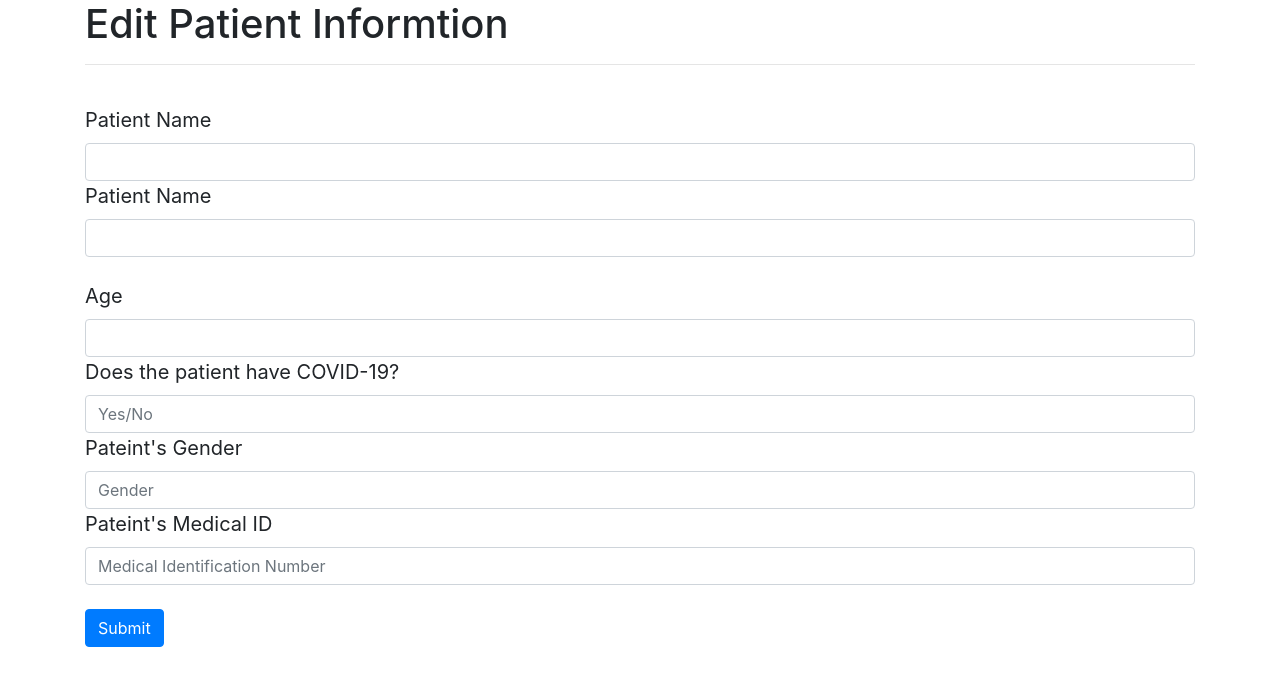
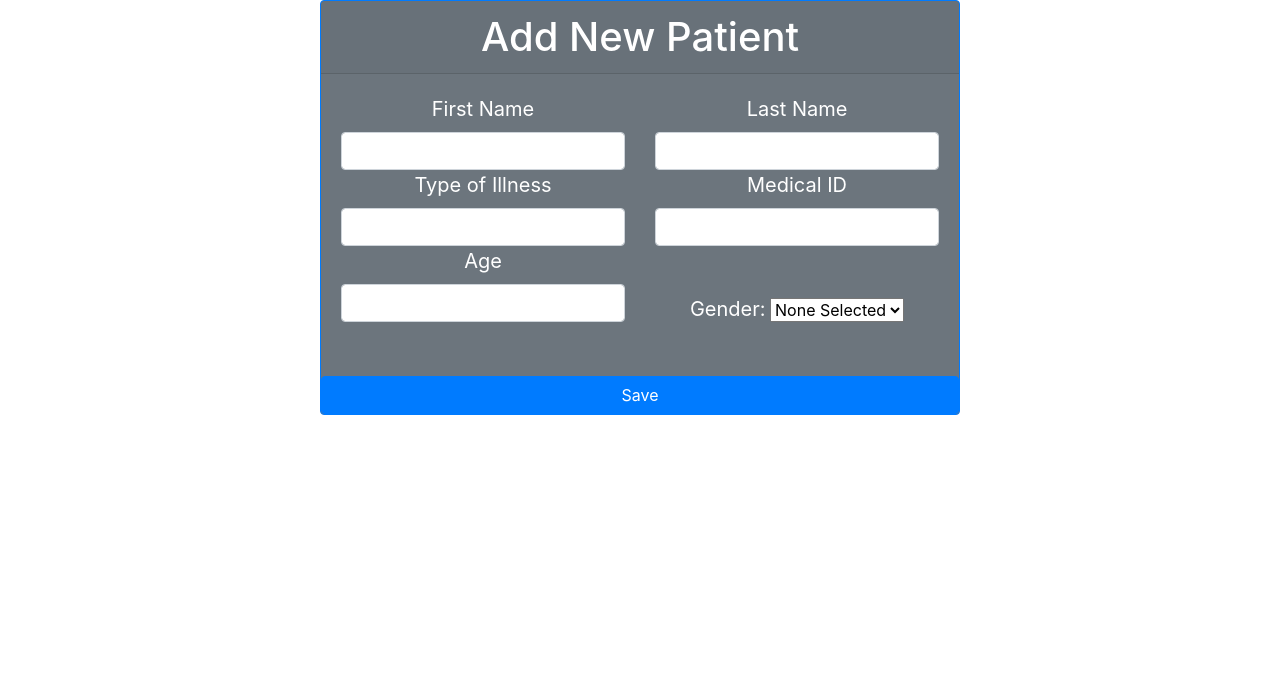
Before and after one commit to natelincyber/hospital_management_tool, a Flask app: page /see_patients/edit/4 in a window 1280 px wide. Shown: the part 101-787 px from the top of the page. Run offline with Flask 2, Linux system fonts and the light colour scheme; data comes from the database, SQL or seed files in the repository; both versions use the stored data as it was after the commit; some libraries are stand-ins or nearby versions.

Commit message:
modified:   Templates/edit.html 	modified:   Templates/new_patient_form.html 	modified:   Templates/see_patients.html

```diff
--- a/Templates/edit.html
+++ b/Templates/edit.html
@@ -1,79 +1,102 @@
 {% extends 'base.html' %}
-
-{% block title %}Edit Patient Info{% endblock %}
 
 {% block head %}
 
 <style>
+.card{
+    margin: auto;
+    float: none;
+    margin-bottom: 10px;
+}
 </style>
 
 {% endblock %}
 
+{% block title %}New Patient{% endblock %}
+
 {% block body %}
-    <div class="container">
-        <h1>Edit Patient Informtion</h1>
-        <hr>
+    <div class="card border-primary text-white bg-secondary mb-3" style="max-width: 40rem; text-align: center;">
+        <h1 class="card-header">Add New Patient</h1>
+        <div class="card-body">
             <form action='/see_patients/edit/{{ patient.id }}' method='POST'>
-        <br>
-        <label for="firstName" class="lead"><b>Patient Name</b></label>
+                <div class="row">
+                    <div class="col-6">
+                        <label for='firstName' class="lead"><b>First Name</b></label>
                         <input
                         class="form-control"
                         type="text"
-            name='name'
-            id='name'
-            value="{{ patient.firstName }}"
-            aria-label="Edit Patient Name"
+                        name='firstName'
+                        id='firstName'
+                        value='{{patient.firstName}}'
+                        aria-label="First Name"
                         />
-        <label for="firstName" class="lead"><b>Patient Name</b></label>
+                    </div>
+                    <div class="col-6">
+                        <label for='lastName' class="lead"><b>Last Name</b></label>
                         <input
                         class="form-control"
                         type="text"
                         name='lastName'
                         id='lastName'
-            value="{{ patient.lastName }}"
-            aria-label="Edit Patient Name"
+                        value='{{patient.lastName}}'
+                        aria-label="Last Name"
                         />
-        <br>
-        <label for="age" class="lead"><b>Age</b></label>
+                    </div>
+                </div>
+                <div class="row">
+                    <div class="col-6">
+                        <label for='state' class="lead"><b>Type of Illness</b></label>
+                        <input
+                        class="form-control"
+                        type="text"
+                        name="state"
+                        id="state"
+                        value='{{patient.state}}'
+                        aria-label="Illness"
+                        />
+                    </div>
+                    <div class="col-6">
+                        <label for='medID' class="lead"><b>Medical ID</b></label>
+                        <input
+                        class="form-control"
+                        type="number"
+                        name="medID"
+                        id="medID"
+                        value='{{patient.medID}}'
+                        aria-label="Medical Identification Number"
+                        />
+                    </div>
+                </div>
+                <div class="row">
+                    <div class="col-6">
+                        <label for='age' class="lead"><b>Age</b></label>
                         <input
                         class="form-control"
                         type="number"
                         name='age'
                         id='age'
-            value="{{ patient.age }}"
-            aria-label="Edit patient age"
+                        value='{{patient.age}}'
+                        aria-label="Age"
                         />
-        <label for='state' class="lead"><b>Does the patient have COVID-19?</b></label>
-        <input
-            class="form-control"
-            type="text"
-            name="state"
-            id="state"
-            placeholder="Yes/No"
-            aria-label="Do the patient have COVID-19?"
-        />
-        <label for='gender' class="lead"><b>Pateint's Gender</b></label>
-        <input
-            class="form-control"
-            type="text"
-            name='gender'
-            id='gender'
-            placeholder="Gender"
-            aria-label="Gender"
-        />
-        <label for='medID' class="lead"><b>Pateint's Medical ID</b></label>
-        <input
-            class="form-control"
-            type="number"
-            name="medID"
-            id="medID"
-            placeholder="Medical Identification Number"
-            aria-label="Medical Identification Number"
-        />
+                    </div>
+                    <div class="col-6">
                         <br>
-        <input class="btn btn-primary" type="submit" value="Submit">
+                        <br>
+                        <label for='gender' class="lead"><b>Gender:</b></label>
+                        <select  name='gender' id='gender' value='{{patient.gender}}'>
+                            <option value='None Selected'>None Selected</option>
+                            <option value='Male'>Male</option>
+                            <option value='Female'>Female</option>
+                            <option value='Other'>Other</option>
+                        </select>
+                    </div>
+                </div>
+                <br>
+
+            </div>
+            <input class="btn btn-primary" type="submit" value='Save'>
             </form>
         </div>
-
+    </div>
 
 {% endblock %}
```
Also changed, not shown: Templates/new_patient_form.html (+16 -21 lines), Templates/see_patients.html (+6 -6 lines), patients.db. Lines whose indentation alone changed are shown as unchanged.
